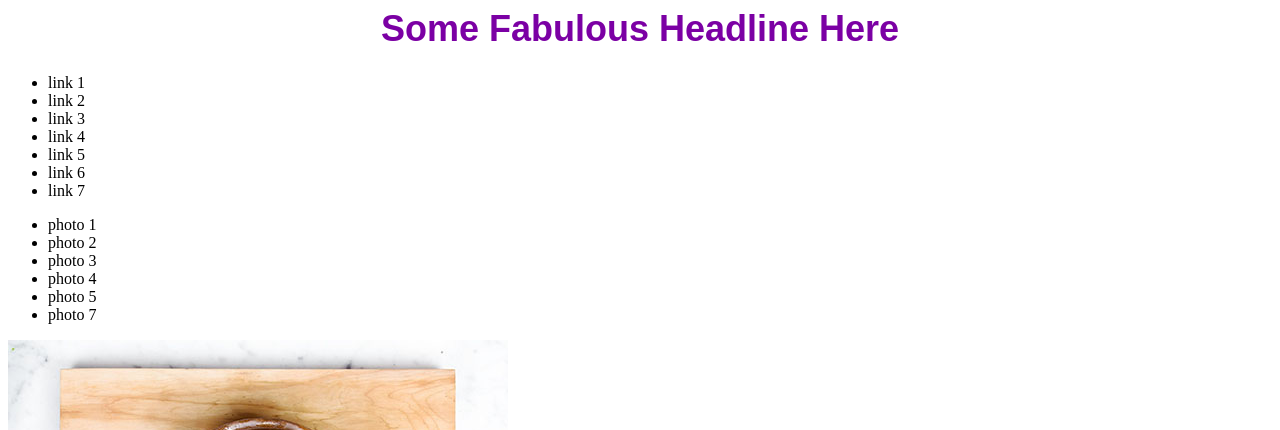
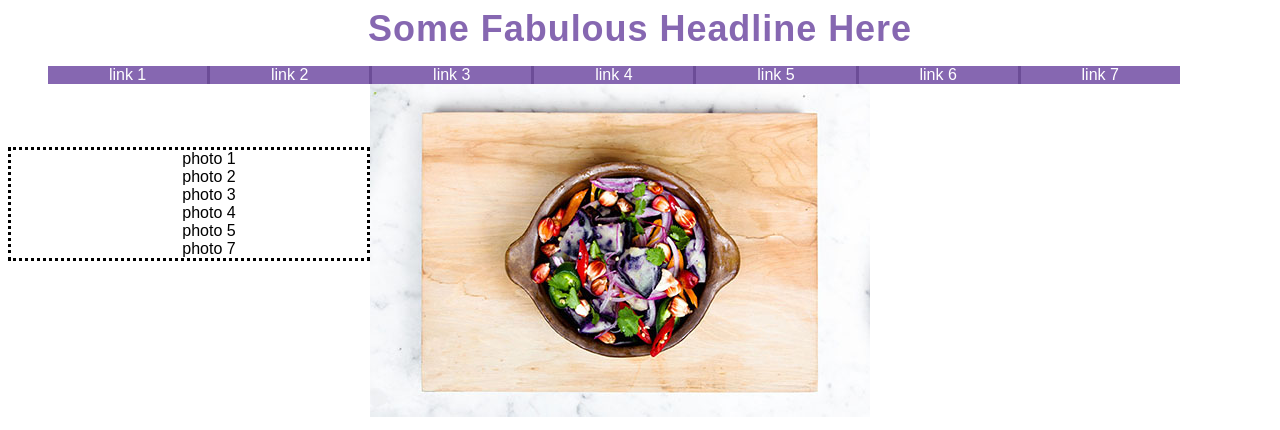
Before and after one commit to chriswmills/mockup-practice, a plain HTML site: page week4-practice/index.html in a window 1280 px wide. Shown: the top 430 px of the page. Drawn offline with Linux system fonts and the light colour scheme.

Commit message:
More CSS

```diff
--- a/week4-practice/index.html
+++ b/week4-practice/index.html
@@ -9,6 +9,8 @@
   <body>
     <header>
       <h1>Some Fabulous Headline Here</h1>
+
+
       <ul>
         <li>link 1</li>
         <li>link 2</li>
@@ -16,7 +18,7 @@
         <li>link 4</li>
         <li>link 5</li>
         <li>link 6</li>
-        <li>link 7</li>
+        <li id="lastlink">link 7</li>
       </ul>
     </header>
 
--- a/week4-practice/styles/stylesheet.css
+++ b/week4-practice/styles/stylesheet.css
@@ -1,6 +1,31 @@
-header h1 {text-align: center;
-          color: #7B00A4;
-          font-family: sans-serif;
+* {font-family: sans-serif;}
+
+header h1 {margin-bottom: 0px;
+          text-align: center;
+          color: rgb(134,103,177);
+          background-color: white;
           font-size: 2.25rem;
-          letter-spacing: .06 rem;
+          letter-spacing: .06rem;
 }
+
+header li {float:left;
+          width: 13%;
+          text-align: center;
+          color: white;
+          list-style: none;
+          background-color: rgb(134,103,177);
+          border-color: rgb(108,77,151);
+          border-right-style: solid;
+  }
+/* don't understand why the ul/li doesn't align left with header h1...browser? tried to solve in chrome dev mode, no luck */
+
+li#lastlink {border-right: none;}
+/* there is prob a more elegant way to achieve this*/
+
+aside ul  {float:left;
+          width:25%;
+          text-align: center;
+          margin-top: 5%;
+          list-style: none;
+          border-style: dotted;
+}
```
